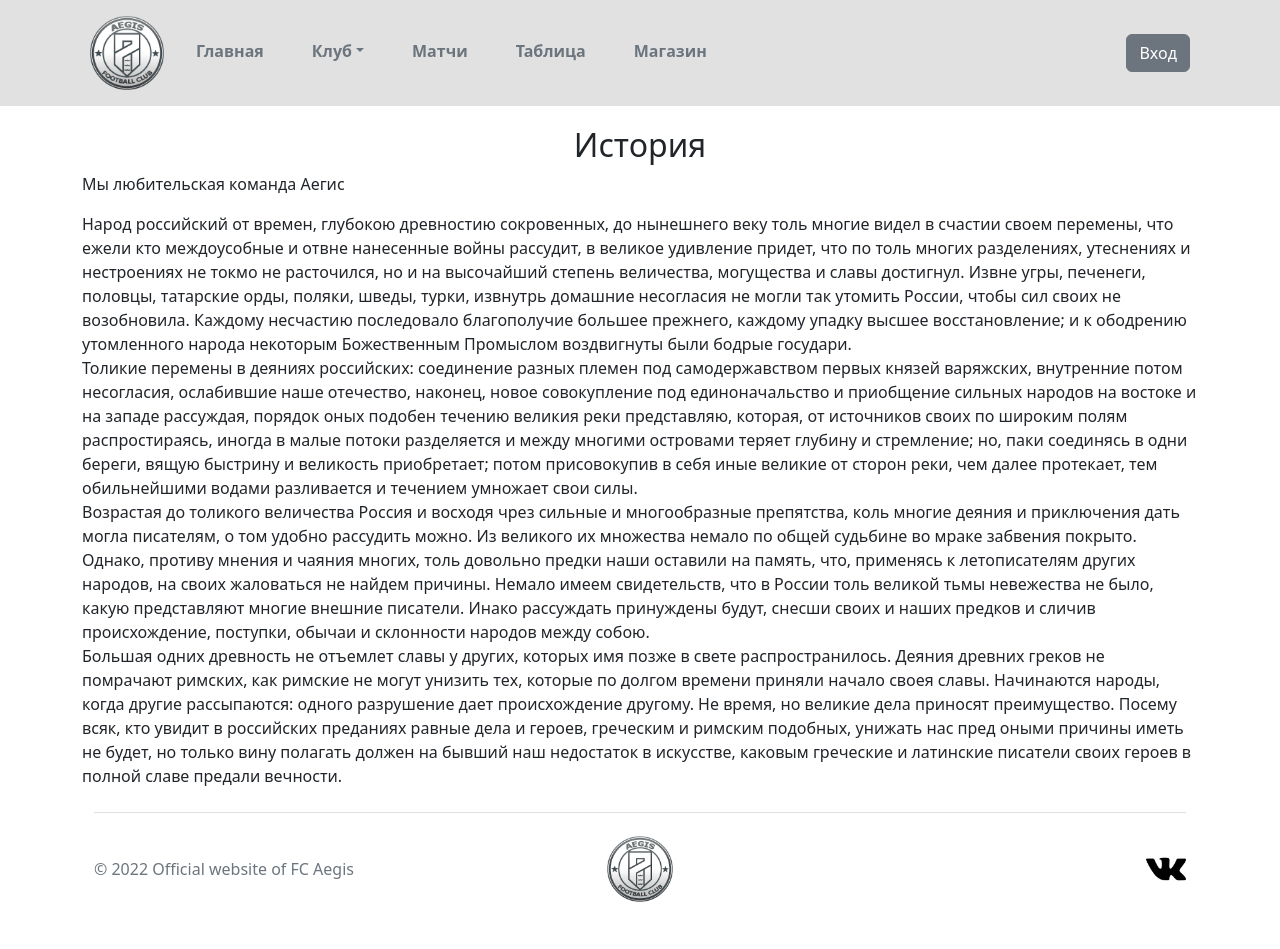
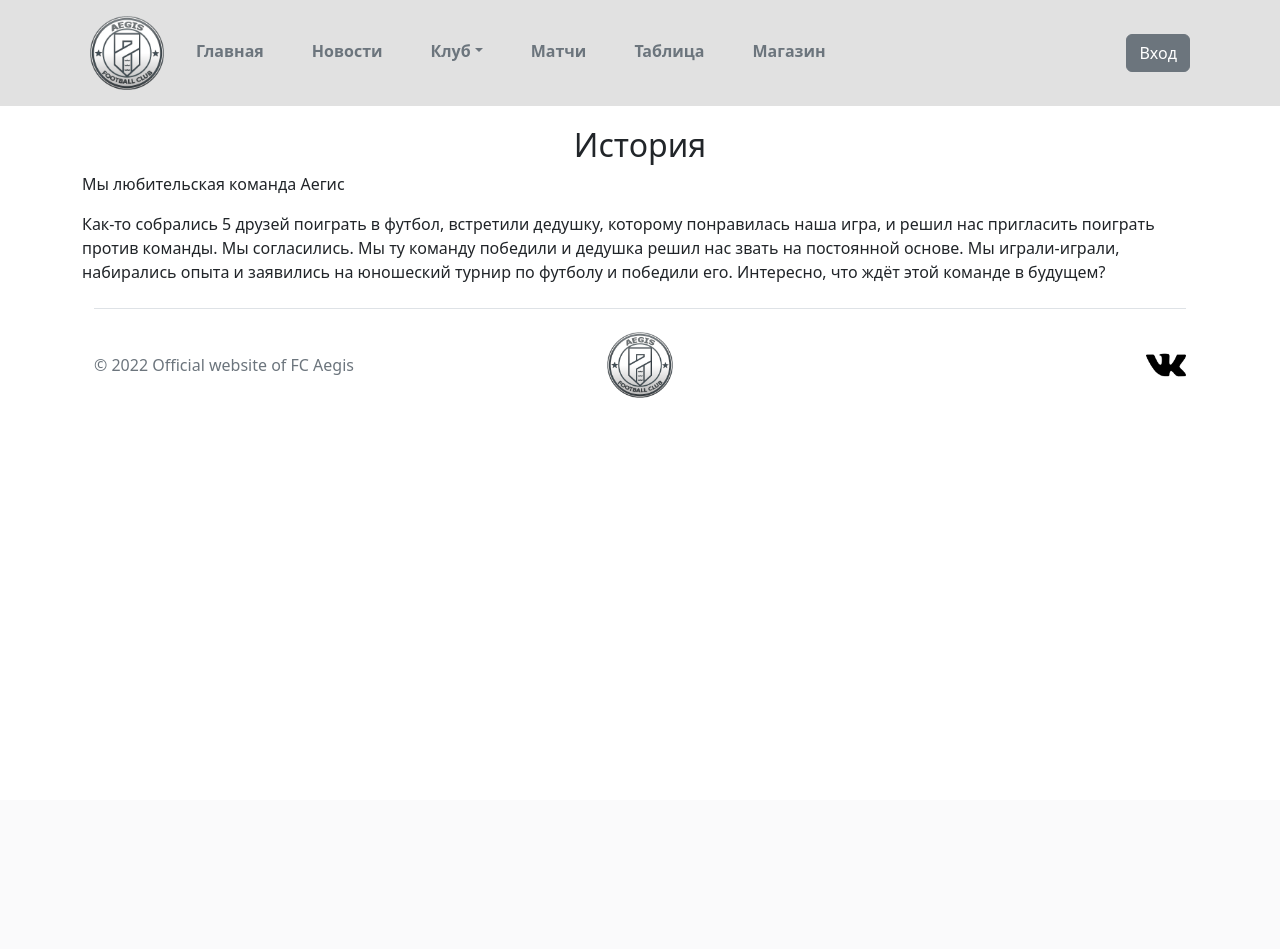
Before and after one commit to JohnBlec/website-fc, a Django app: page /history in a window 1280 px wide. After the commit the page ends 398 px from the top, so only its background shows below. Run offline with Django 4.2, Linux system fonts and the light colour scheme; some libraries are stand-ins or nearby versions.

Commit message:
News add

```diff
--- a/aegis/main/templates/main/History.html
+++ b/aegis/main/templates/main/History.html
@@ -12,44 +12,11 @@
 
     <div class="container">
         <div class="myTexts">
-          Народ российский от времен, глубокою древностию сокровенных, до нынешнего веку
-          толь многие видел в счастии своем перемены, что ежели кто междоусобные и отвне нанесенные
-          войны рассудит, в великое удивление придет, что по толь многих разделениях, утеснениях и
-          нестроениях не токмо не расточился, но и на высочайший степень величества, могущества и славы
-          достигнул. Извне угры, печенеги, половцы, татарские орды, поляки, шведы, турки, извнутрь
-          домашние несогласия не могли так утомить России, чтобы сил своих не возобновила. Каждому
-          несчастию последовало благополучие большее прежнего, каждому упадку высшее восстановление;
-          и к ободрению утомленного народа некоторым Божественным Промыслом воздвигнуты были бодрые государи.
+          Как-то собрались 5 друзей поиграть в футбол, встретили дедушку,
+          которому понравилась наша игра, и решил нас пригласить поиграть против команды.
+          Мы согласились. Мы ту команду победили и дедушка решил нас звать на постоянной основе.
+          Мы играли-играли, набирались опыта и заявились на юношеский турнир по футболу и победили его.
+          Интересно, что ждёт этой команде в будущем?
         </div>
 
-        <div class="myTexts">
-          Толикие перемены в деяниях российских: соединение разных племен под самодержавством
-          первых князей варяжских, внутренние потом несогласия, ослабившие наше отечество, наконец,
-          новое совокупление под единоначальство и приобщение сильных народов на востоке и на западе
-          рассуждая, порядок оных подобен течению великия реки представляю, которая, от источников своих
-          по широким полям распростираясь, иногда в малые потоки разделяется и между многими островами теряет
-          глубину и стремление; но, паки соединясь в одни береги, вящую быстрину и великость приобретает; потом
-          присовокупив в себя иные великие от сторон реки, чем далее протекает, тем обильнейшими водами разливается
-          и течением умножает свои силы.
-        </div>
-
-        <div class="myTexts">
-          Возрастая до толикого величества Россия и восходя чрез сильные и многообразные препятства, коль многие
-          деяния и приключения дать могла писателям, о том удобно рассудить можно. Из великого их множества немало
-          по общей судьбине во мраке забвения покрыто. Однако, противу мнения и чаяния многих, толь довольно предки
-          наши оставили на память, что, применясь к летописателям других народов, на своих жаловаться не найдем причины.
-          Немало имеем свидетельств, что в России толь великой тьмы невежества не было, какую представляют многие внешние
-          писатели. Инако рассуждать принуждены будут, снесши своих и наших предков и сличив происхождение, поступки,
-          обычаи и склонности народов между собою.
-        </div>
-
-        <div class="myTexts">
-          Большая одних древность не отъемлет славы у других, которых имя позже в свете распространилось. Деяния
-          древних греков не помрачают римских, как римские не могут унизить тех, которые по долгом времени приняли начало
-          своея славы. Начинаются народы, когда другие рассыпаются: одного разрушение дает происхождение другому. Не время,
-          но великие дела приносят преимущество. Посему всяк, кто увидит в российских преданиях равные дела и героев,
-          греческим и римским подобных, унижать нас пред оными причины иметь не будет, но только вину полагать должен
-          на бывший наш недостаток в искусстве, каковым греческие и латинские писатели своих героев в полной славе предали
-          вечности.
-        </div>
 {% endblock %}
--- a/aegis/main/templates/main/layout.html
+++ b/aegis/main/templates/main/layout.html
@@ -20,6 +20,7 @@
 
         <ul class="nav col-12 col-lg-auto me-lg-auto mb-2 justify-content-center mb-md-0">
           <li><a href="{% url 'home' %}" class="nav-link px-4 link-secondary" style="font-weight: bold;">Главная</a></li>
+          <li><a href="{% url 'news' %}" class="nav-link px-4 link-secondary" style="font-weight: bold;">Новости</a></li>
           <li class="nav-item dropdown">
             <a class="nav-link dropdown-toggle px-4 link-secondary" style="font-weight: bold;" href="" data-bs-toggle="dropdown" aria-expanded="false">Клуб</a>
             <ul class="dropdown-menu">
--- a/aegis/main/urls.py
+++ b/aegis/main/urls.py
@@ -7,6 +7,7 @@ urlpatterns = [
     path('singIn', SingIn.as_view(), name='singIn'),
     path('logout', views.logout_user, name='logout'),
     path('registration', Registration.as_view(), name='registration'),
+    path('news', views.news, name='news'),
     path('history', views.history, name='history'),
     path('achievements', views.achievements, name='achievements'),
     path('players', views.players, name='players'),
--- a/aegis/main/views.py
+++ b/aegis/main/views.py
@@ -5,12 +5,17 @@ from django.urls import reverse_lazy
 from django.db.models import Q
 
 from .forms import RegistrationForm, SingInForm
-from .models import Players, Matches, TablesView
+from .models import Players, Matches, TablesView, News
 from django.views.generic import CreateView
 
 
 def home(request):
     return render(request, 'main/Home.html')
+
+
+def news(request):
+    news = News.objects.order_by('date_time')
+    return render(request, 'main/News.html', {'news':news})
 
 
 def history(request):
--- a/aegis/shop/models.py
+++ b/aegis/shop/models.py
@@ -75,7 +75,7 @@ class Orders(models.Model):
 
 
 class Purchases(models.Model):
-    order = models.ForeignKey('Orders', on_delete=models.CASCADE, verbose_name="Карзина")
+    order = models.ForeignKey('Orders', on_delete=models.CASCADE, verbose_name="Корзина")
     product = models.ForeignKey('Products', on_delete=models.CASCADE, verbose_name="Товар")
     size = models.CharField(verbose_name="Размер", max_length=4)
     quantity = models.PositiveSmallIntegerField(verbose_name="Количество")
```
Also changed, not shown: aegis/main/models.py (+13 -0 lines), aegis/main/static/main/css/new.css (added, +94 -0 lines), aegis/main/templates/main/News.html (added, +34 -0 lines), aegis/main/migrations/0012_news.py (added), aegis/media/main/img/NewsAE/test.jpg (added), aegis/shop/migrations/0011_alter_purchases_order.py (added).
